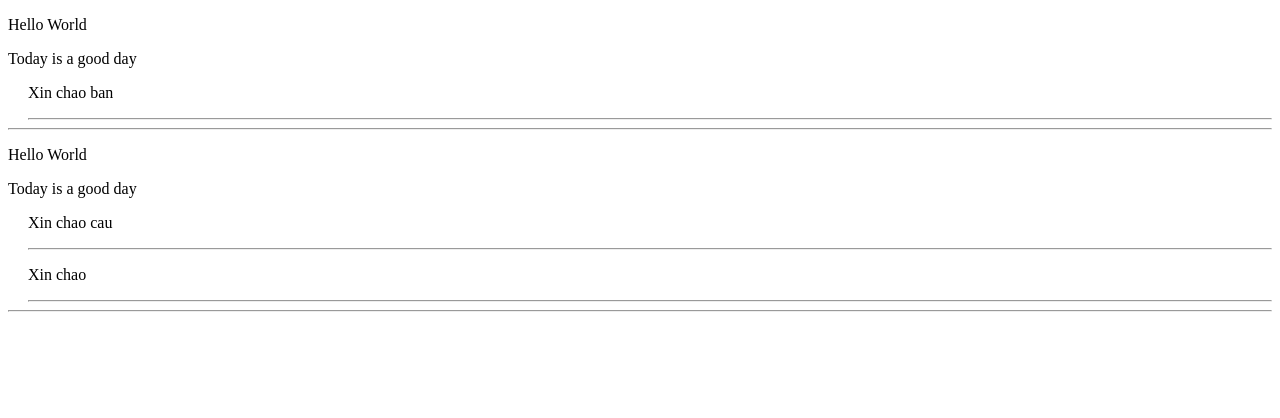
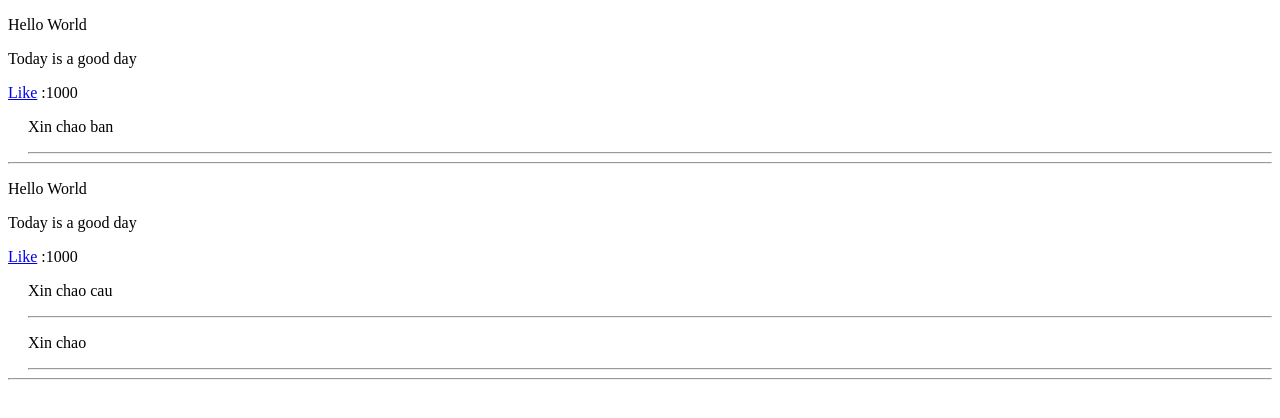
Before and after one commit to cgc0220h1/demo-angularbinding-like, an Angular app: page / in a window 1280 px wide. Shown: the top 418 px of the page. Built offline with nearby package versions, Linux system fonts and the light colour scheme.

Commit message:
Design For Like Function

```diff
--- a/src/app/post/post.component.html
+++ b/src/app/post/post.component.html
@@ -1,6 +1,7 @@
 <div>
   <p>{{post.title}}</p>
   <p>{{post.content}}</p>
+  <a href="javascript:void(0)">Like</a> :1000
   <div style="padding-left: 20px">
     <app-comments [comments]="post.comments"></app-comments>
   </div>
```
